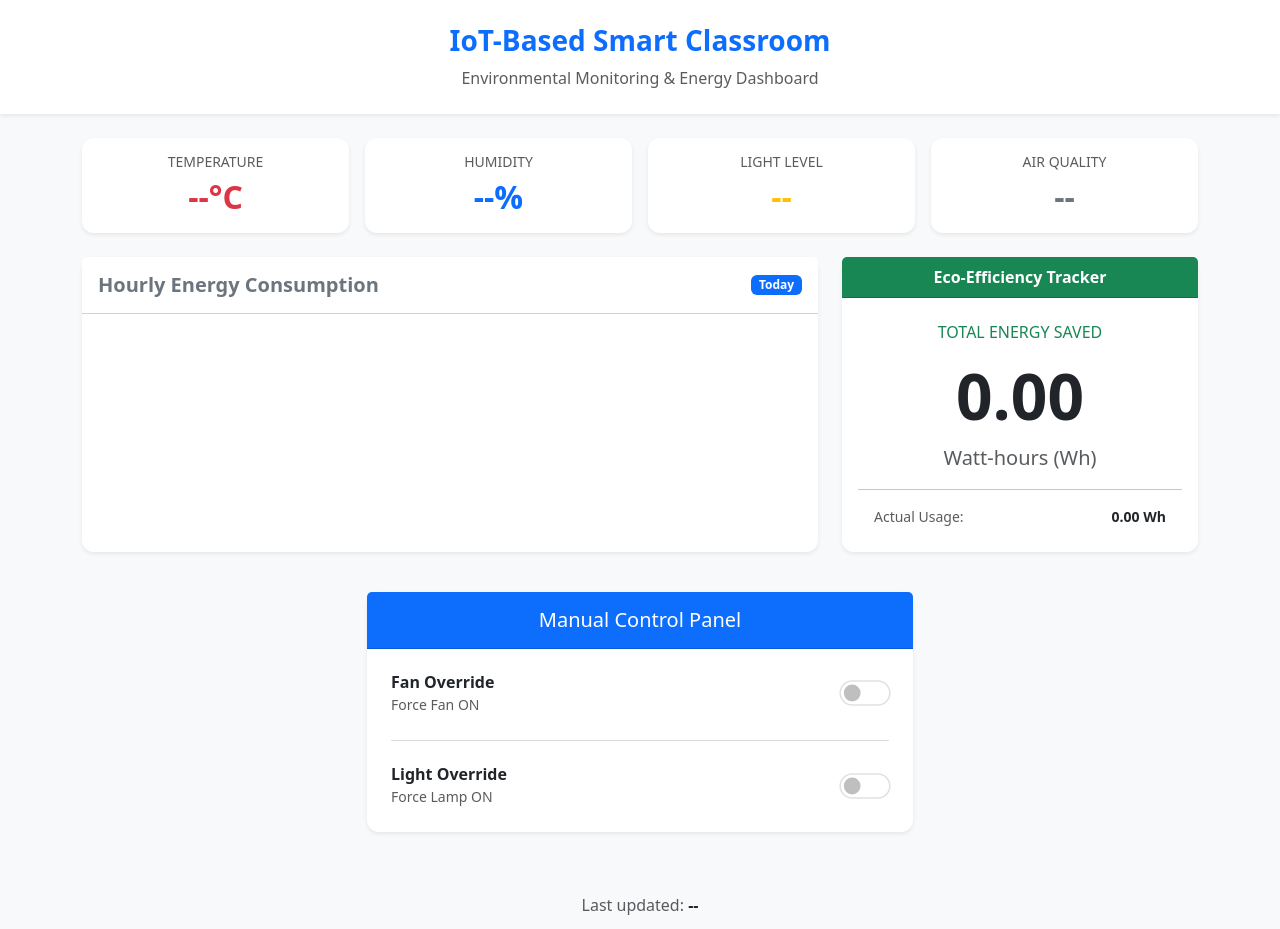
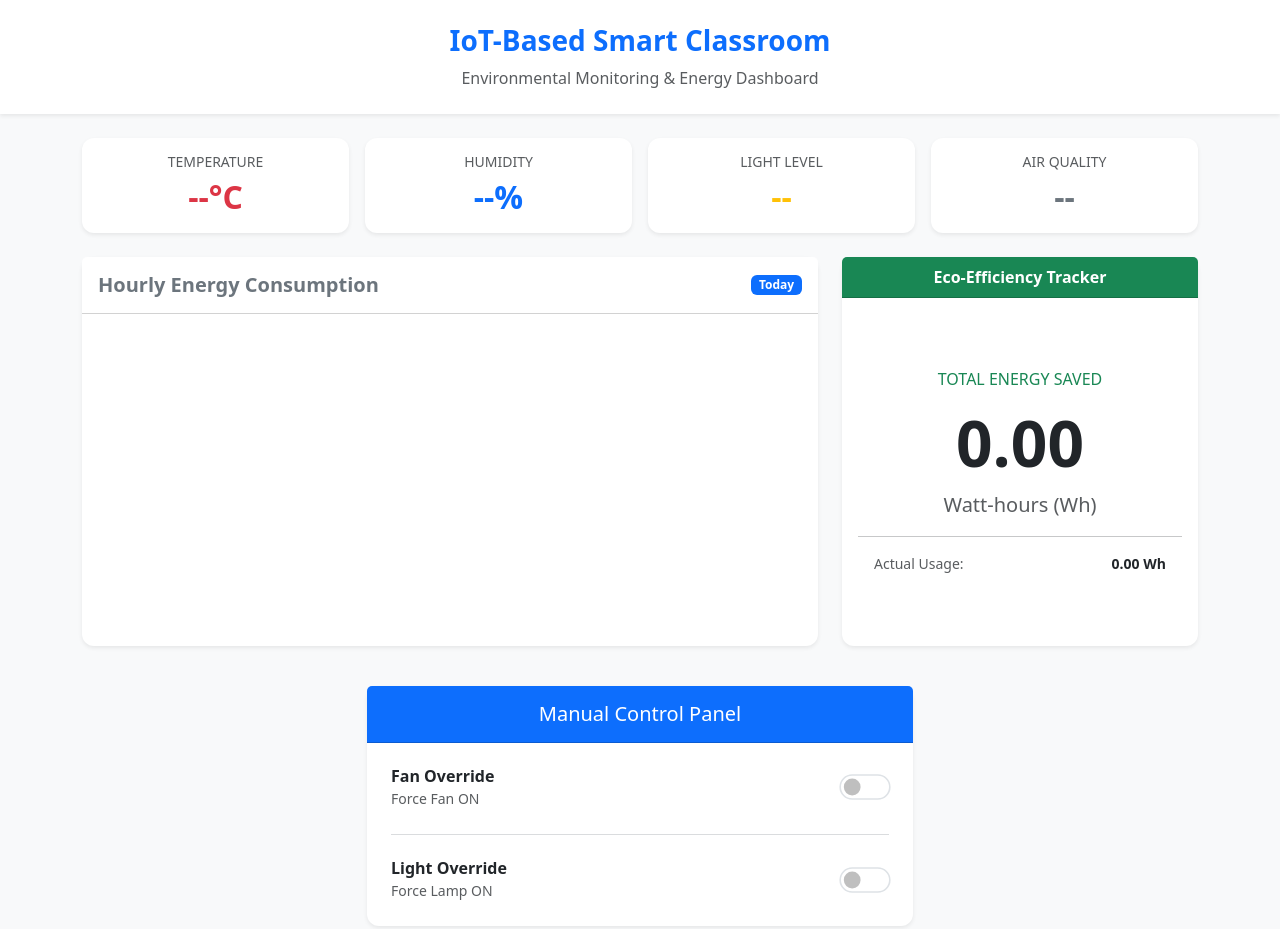
Before and after one commit to amirfirdausismail0/amirfirdausismail0.github.io, a website built with webpack: page docs/index.html in a window 1280 px wide. Shown: the top 929 px of the page. Built offline with nearby package versions, Linux system fonts and the light colour scheme; some packages are replaced by stand-ins of ours; no server answers; the database is empty.

Commit message:
Update index.html

```diff
--- a/docs/index.html
+++ b/docs/index.html
@@ -61,9 +61,11 @@
               <h5 class="mb-0 fw-bold text-secondary">Hourly Energy Consumption</h5>
               <span class="badge bg-primary">Today</span>
             </div>
-            <div class="card-body">
-              <canvas id="energyBarChart" height="200"></canvas>
-            </div>
+           <div class="card-body">
+  <div style="position: relative; height: 300px; width: 100%;">
+      <canvas id="energyBarChart"></canvas>
+  </div>
+</div>
           </div>
         </div>
 
```
